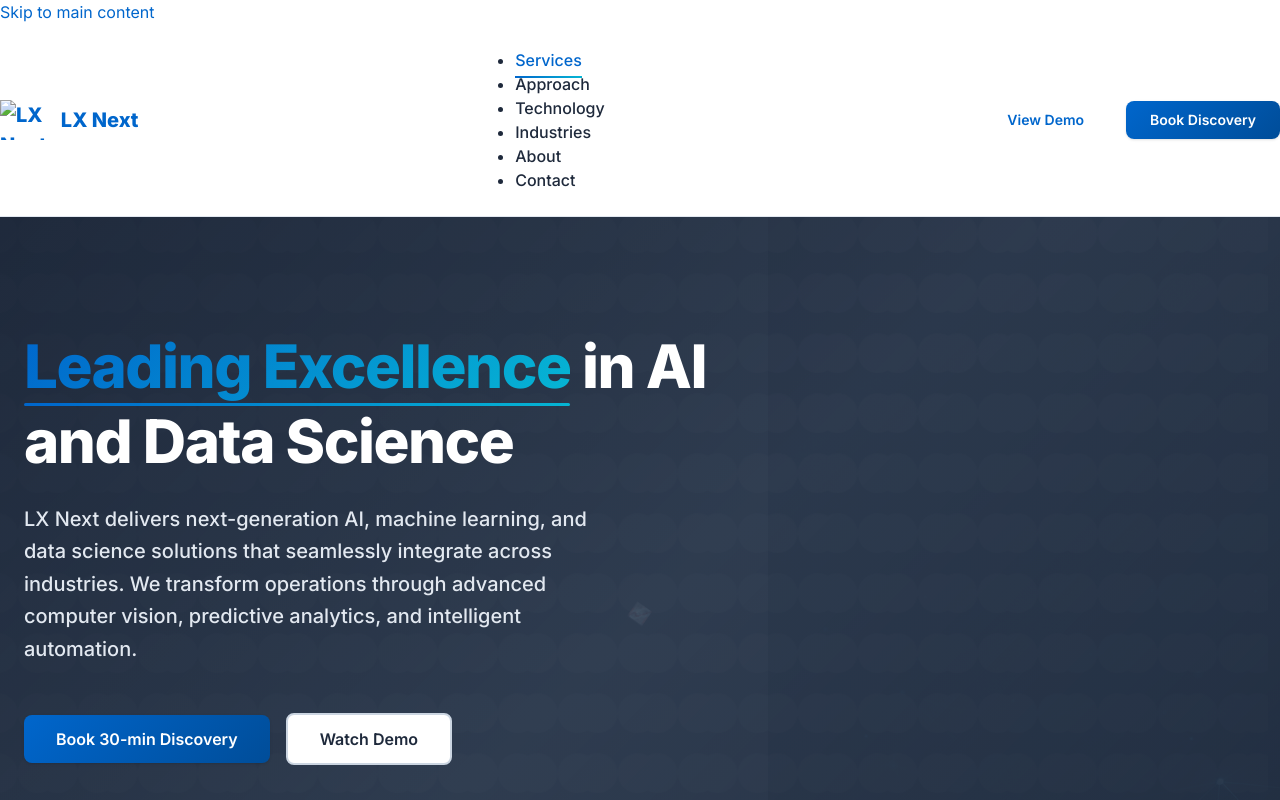
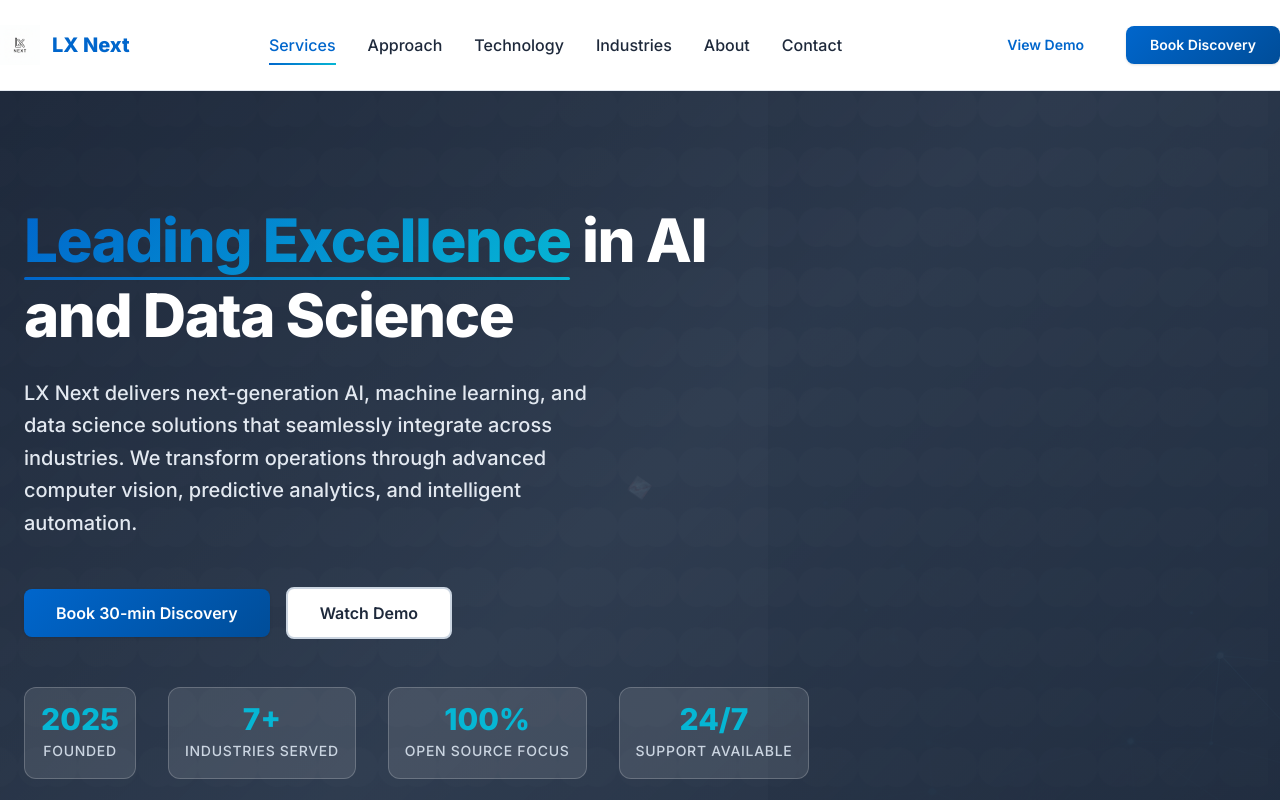
Before and after one commit to lXypherl/lxnext-site, a plain HTML site: page index.html in a window 1280 px wide. Shown: the top 800 px of the page. Drawn offline with Linux system fonts and the light colour scheme.

Commit message:
fix: Improve navigation layout and visual presentation
- Fix skip link with proper accessibility styling (hidden unless focused)
- Correct company logo path to use assets/images/company-logo.png
- Fix navigation structure - move navbar-nav class to ul element
- Add flex styling to li elements for proper horizontal layout
- Add white-space: nowrap to prevent nav link wrapping
- Improve overall navigation visual appearance

```diff
--- a/css/components/navigation.css
+++ b/css/components/navigation.css
@@ -64,6 +64,11 @@
   padding: 0;
 }
 
+.navbar-nav li {
+  display: flex;
+  align-items: center;
+}
+
 .nav-link {
   position: relative;
   padding: var(--space-2) 0;
@@ -71,6 +76,7 @@
   color: var(--text-primary);
   text-decoration: none;
   transition: color var(--transition-fast);
+  white-space: nowrap;
 }
 
 .nav-link:hover,
--- a/css/main.css
+++ b/css/main.css
@@ -247,6 +247,39 @@ a:focus {
 a:focus-visible {
   outline: 2px solid var(--color-primary);
   outline-offset: 2px;
+}
+
+/* ==============================================
+   Accessibility
+   ============================================== */
+.skip-link {
+  position: absolute;
+  top: -40px;
+  left: 6px;
+  background: var(--color-primary);
+  color: white;
+  padding: 8px;
+  text-decoration: none;
+  border-radius: 4px;
+  z-index: 9999;
+  transform: translateY(-100%);
+  transition: transform 0.3s;
+}
+
+.skip-link:focus {
+  transform: translateY(0%);
+}
+
+.sr-only {
+  position: absolute;
+  width: 1px;
+  height: 1px;
+  padding: 0;
+  margin: -1px;
+  overflow: hidden;
+  clip: rect(0, 0, 0, 0);
+  white-space: nowrap;
+  border: 0;
 }
 
 /* ==============================================
--- a/index.html
+++ b/index.html
@@ -110,12 +110,12 @@
   <header class="navbar" role="banner">
     <div class="container navbar-container">
       <a href="#" class="navbar-brand" aria-label="LX Next - Home">
-        <img src="./Logo.png" alt="LX Next Logo" width="40" height="40" loading="eager">
+        <img src="./assets/images/company-logo.png" alt="LX Next Logo" width="40" height="40" loading="eager">
         <span>LX Next</span>
       </a>
 
-      <nav class="navbar-nav" role="navigation" aria-label="Main navigation">
-        <ul>
+      <nav role="navigation" aria-label="Main navigation">
+        <ul class="navbar-nav">
           <li><a href="#services" class="nav-link">Services</a></li>
           <li><a href="#approach" class="nav-link">Approach</a></li>
           <li><a href="#technology" class="nav-link">Technology</a></li>
```
